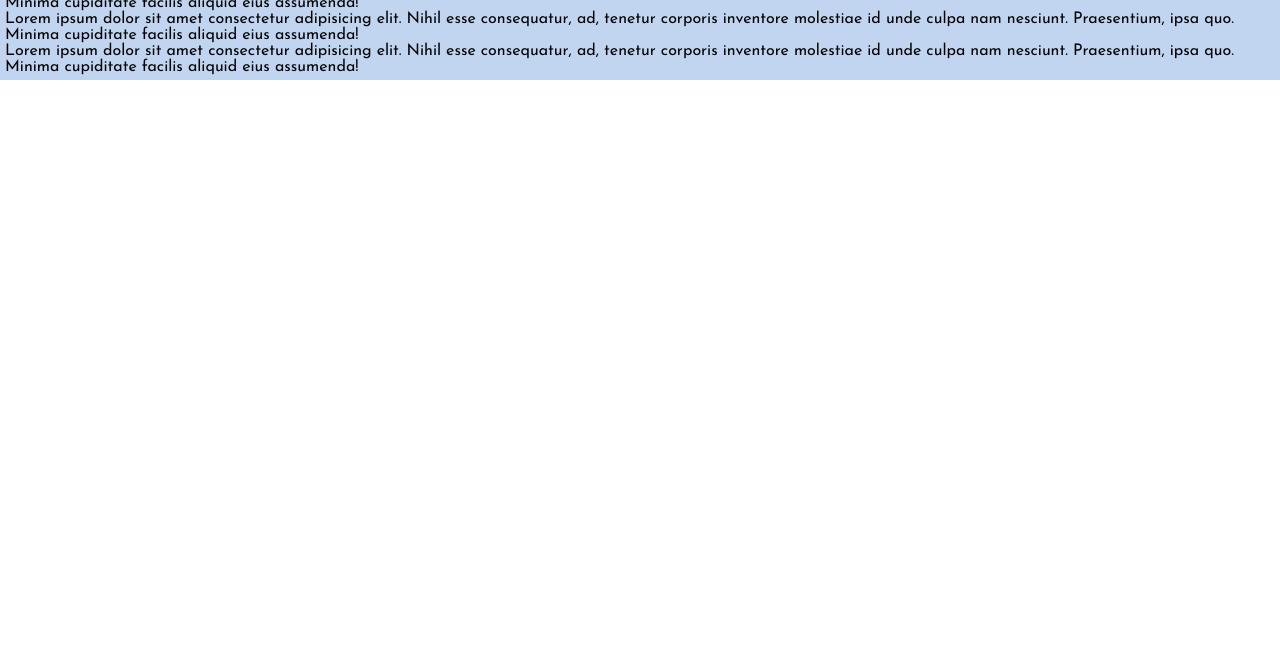
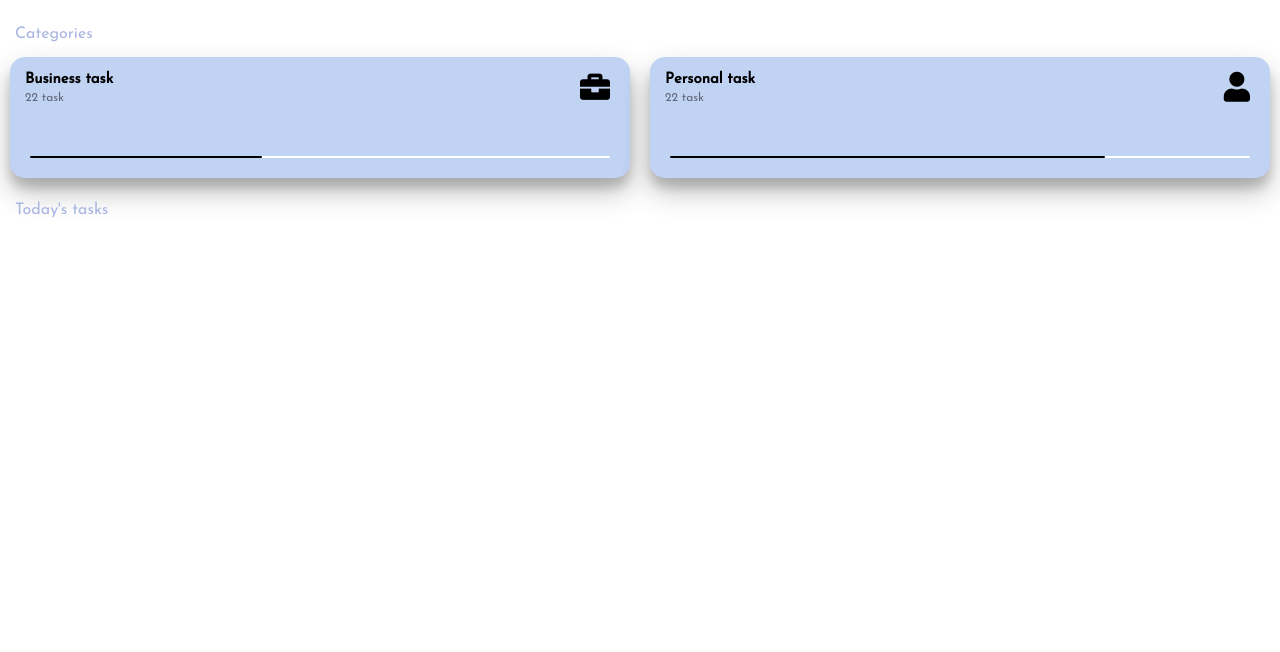
Before and after one commit to Shodydosh/TodoApp, a plain HTML site: page index.html in a window 1280 px wide. Shown: the part 148-800 px from the top of the page. Drawn offline with Linux system fonts and the light colour scheme.

Commit message:
Update
finish styling categories and header

```diff
--- a/assets/css/style.css
+++ b/assets/css/style.css
@@ -27,7 +27,8 @@
     padding: 30px 0;
     display: block;
     transition: 0.5s;
-    overflow-x: hidden;
+    overflow-x: hidden;  /* Hide horizontal scrollbar */
+    overflow-y: hidden; /* Hide vertical scrollbar */
     z-index: 1;
     top: 0;
     display: block;
@@ -46,10 +47,6 @@
     background-color: #A8B5E0;
     cursor: pointer;
     /* transition: 1s; */
-}
-
-.sidenav div {
-
 }
 
 .wrapper .sidenav .profile {
@@ -82,17 +79,11 @@
     transition: 1s;
 }
 
-.wrapper .main-content {
-    width: 100%;
-    margin-left: 0px;
-    background: #C1D5F0;
-}
-
 /* TOPNAV */
 
 .wrapper .main-content .topnav{
     background: #fff;
-    border-bottom: 1px solid #dde3ea;
+    /* border-bottom: 1px solid #dde3ea; */
 }
 
 .wrapper .sidebar-btn .goto-btn {
@@ -113,7 +104,8 @@
     display: flex;
     justify-content: space-between;
     font-size: 18px;
-    padding: 5px 10px;
+    padding: 5px 5px;
+    padding-left: 10px;
     padding-top: 10px;
 }
 
@@ -127,13 +119,125 @@
     color: #A8B5E0;
 }
 
+.wrapper .main-content {
+    width: 100%;
+    margin-left: 0px;
+    background: #fff;
+    color: #A8B5E0;
+}
+
+/* GREETING */
+
+.wrapper .greeting {
+    /* background-color: red; */
+    animation: textAppear 3s 1;
+    padding: 10px;
+    margin: 30px 5px;
+}
+
+.wrapper .categories {
+    margin-left: 10px;
+    margin-top: 10px;
+    padding: 5px;
+    color: #A8B5E0;
+}
+
+@keyframes textAppear {
+    from {
+        opacity: 0;
+    }
+    to {
+        opacity: 1;
+    }
+}
+
 /* OVERALL TASKS */
 
 .wrapper .overall-tasks {
-    padding: 5px;
+    width: 100%;
+    float: left;
+    display: flex;
 }
 
 .wrapper h1 {
     padding-bottom: 10px;
     padding-top: 10px;
 }
+
+.wrapper .overall-tasks .business-task,
+.wrapper .overall-tasks .personal-task {
+    color: black;
+    padding: 10px;
+    width: 50%;
+    margin: 10px;
+    border-radius: 15px;
+    background-color: #c0d3f3;
+    box-shadow: rgba(0, 0, 0, 0.25) 0px 14px 28px, rgba(0, 0, 0, 0.15) 0px 10px 10px;
+}
+
+.wrapper .overall-tasks .business-task .task-head,
+.wrapper .overall-tasks .personal-task .task-head {
+    display: flex;
+    justify-content: space-between;
+    margin-bottom: 50px;
+}
+
+.wrapper .overall-tasks .business-task .task-head .task-icon,
+.wrapper .overall-tasks .personal-task .task-head .task-icon {
+    font-size: 30px;
+    padding-right: 10px;
+    padding-top: 5px;
+}
+
+.wrapper .overall-tasks .business-task h2,
+.wrapper .overall-tasks .personal-task h2 {
+    margin: 5px;
+    font-size: 15px;
+    font-style: normal;
+}
+
+.wrapper .overall-tasks .business-task .BT-task-amount,
+.wrapper .overall-tasks .personal-task .PT-task-amount {
+    margin-left : 5px;
+    font-size: 12px;
+    opacity: 0.5;
+}
+
+.overall-tasks .business-task .BT-process-bar,
+.overall-tasks .personal-task .PT-process-bar {
+    background: rgb(255, 255, 255);
+    border-radius: 1px;
+    margin: 40px 10px 10px 10px;
+    height: 2px;
+}
+
+.overall-tasks .business-task .BT-process-per,
+.overall-tasks .personal-task .PT-process-per {
+    background: black;
+    border-radius: 1px;
+    height: 2px;
+    position: relative;
+    animation: fillBars 3s 1;
+}
+
+@keyframes fillBars {
+    from {
+        width: 0%;
+    }
+    to {
+        width: 100%;
+    }
+}
+
+/* TASKS LIST */
+
+.wrapper .main-content .tasks-list {
+    width: 100%;
+    padding: 5px;
+    /* background-color: red; */
+}
+
+.wrapper .main-content .tasks-list .list-header {
+    padding: 10px;
+    margin-top: 140px;
+}
--- a/index.html
+++ b/index.html
@@ -48,15 +48,60 @@
                 </div>
             </div>
 
+            <!-- HEADER -->
+            <div class="header">
+                <div class="greeting">
+                    <h1>What's up, Tung</h1>
+                </div>
+                <div class="categories">
+                    Categories
+                </div>
+            </div>
+
+            <!-- OVERALL TASKS -->
             <div class="overall-tasks">
-                <h1>TodoApp</h1>
                 <div class="business-task">
-                    <p>Lorem ipsum dolor sit amet consectetur adipisicing elit. Nihil esse consequatur, ad, tenetur corporis inventore molestiae id unde culpa nam nesciunt. Praesentium, ipsa quo. Minima cupiditate facilis aliquid eius assumenda!</p>
-                    <p>Lorem ipsum dolor sit amet consectetur adipisicing elit. Nihil esse consequatur, ad, tenetur corporis inventore molestiae id unde culpa nam nesciunt. Praesentium, ipsa quo. Minima cupiditate facilis aliquid eius assumenda!</p>
+                    <div class="task-head">
+                        <div>
+                            <h2>Business task</h2>
+                            <div class="BT-task-amount">
+                                22 task
+                            </div>
+                        </div>
+                        <div class="task-icon">
+                            <i class="fas fa-briefcase"></i>
+                        </div>
+                    </div>
+
+                    <!-- PROCESS BAR -->
+                    <div class="BT-process-bar">
+                        <div class="BT-process-per" per="40%" style="max-width: 40%;"></div>
+                    </div>
                 </div>
                 <div class="personal-task">
-                    <p>Lorem ipsum dolor sit amet consectetur adipisicing elit. Nihil esse consequatur, ad, tenetur corporis inventore molestiae id unde culpa nam nesciunt. Praesentium, ipsa quo. Minima cupiditate facilis aliquid eius assumenda!</p>
-                    <p>Lorem ipsum dolor sit amet consectetur adipisicing elit. Nihil esse consequatur, ad, tenetur corporis inventore molestiae id unde culpa nam nesciunt. Praesentium, ipsa quo. Minima cupiditate facilis aliquid eius assumenda!</p>
+                    <div class="task-head">
+                        <div>
+                            <h2>Personal task</h2>
+                            <div class="PT-task-amount">
+                                22 task
+                            </div>
+                        </div>
+                        <div class="task-icon">
+                            <i class="fas fa-user"></i>
+                        </div>
+                    </div>
+
+                    <!-- PROCESS BAR -->
+                    <div class="PT-process-bar">
+                        <div class="PT-process-per" per="75%" style="max-width: 75%;"></div>
+                    </div>
+                </div>
+
+            </div>
+
+            <div class="tasks-list">
+                <div class="list-header">
+                    Today's tasks
                 </div>
             </div>
 
```
